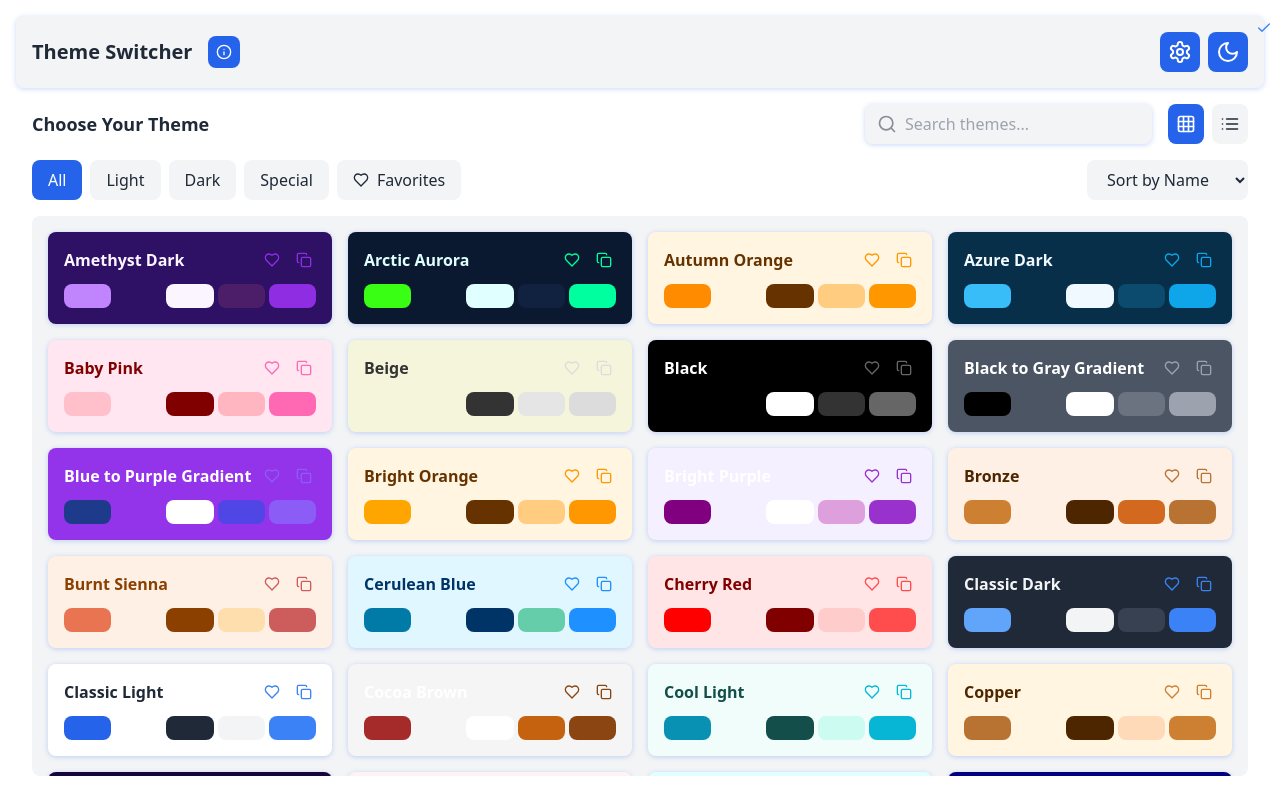
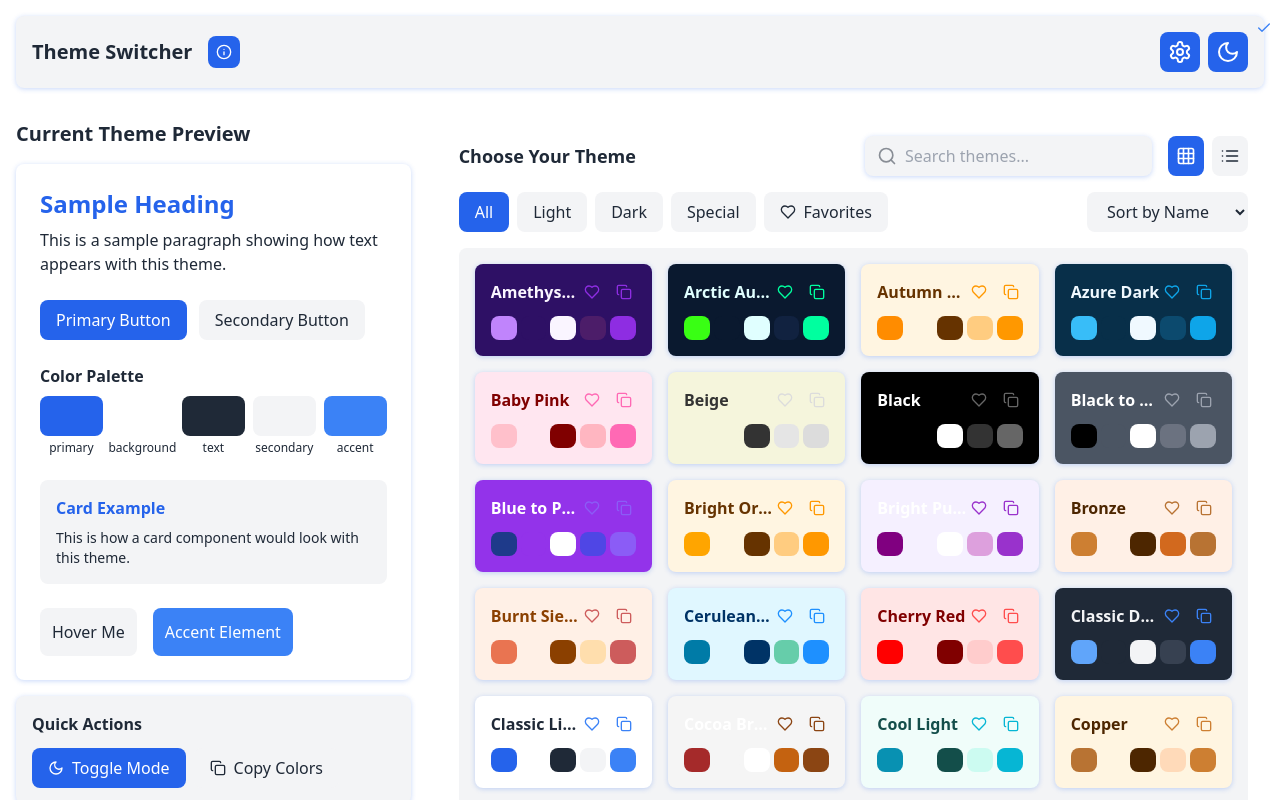
Before and after one commit to arham766/Toogle_theme, a React (Create React App) app: page / in a window 1280 px wide. Shown: the top 800 px of the page. Built offline with nearby package versions, Linux system fonts and the light colour scheme.

Commit message:
Update App.jsx

```diff
--- a/src/App.jsx
+++ b/src/App.jsx
@@ -1,6 +1,5 @@
-// First, replace the shadcn imports with these custom components:
+// App.jsx
 
-// At the top of your App.jsx, replace the shadcn imports with:
 import React, { useState, useEffect, createContext, useContext, useCallback } from 'react';
 import {
   Sun,
@@ -61,6 +60,7 @@ const AlertDescription = ({ children }) => (
     {children}
   </div>
 );
+
 // Theme Context with enhanced features
 const ThemeContext = createContext();
 
@@ -816,6 +816,7 @@ const [favorites, setFavorites] = useState(() => {
     </div>
   </div>
 );
+
 // Header Component
 const Header = () => {
   const {
@@ -899,6 +900,120 @@ const Header = () => {
         </div>
       )}
     </header>
+  );
+};
+
+// ThemePreview Component
+const ThemePreview = ({ theme, animation, borderRadius, shadow }) => {
+  const { colors } = theme;
+
+  return (
+    <div
+      className={`p-6 rounded-lg ${animation}`}
+      style={{
+        backgroundColor: colors.background,
+        color: colors.text,
+        borderRadius: `${borderRadius}px`,
+        boxShadow: `0 ${shadow * 0.02}px ${shadow * 0.1}px ${colors.primary}40`
+      }}
+    >
+      <div className="space-y-6">
+        {/* Text Samples */}
+        <div className="space-y-2">
+          <h3 style={{ color: colors.primary }} className="text-2xl font-bold">
+            Sample Heading
+          </h3>
+          <p className="text-base">
+            This is a sample paragraph showing how text appears with this theme.
+          </p>
+        </div>
+
+        {/* Buttons */}
+        <div className="flex flex-wrap gap-3">
+          <button
+            className={`px-4 py-2 rounded-lg ${animation}`}
+            style={{
+              backgroundColor: colors.primary,
+              color: '#fff',
+              borderRadius: `${borderRadius}px`
+            }}
+          >
+            Primary Button
+          </button>
+          <button
+            className={`px-4 py-2 rounded-lg ${animation}`}
+            style={{
+              backgroundColor: colors.secondary,
+              color: colors.text,
+              borderRadius: `${borderRadius}px`
+            }}
+          >
+            Secondary Button
+          </button>
+        </div>
+
+        {/* Color Palette */}
+        <div className="space-y-2">
+          <h4 className="font-semibold">Color Palette</h4>
+          <div className="grid grid-cols-5 gap-2">
+            {Object.entries(colors).map(([name, value]) => (
+              <div
+                key={name}
+                className="flex flex-col items-center"
+              >
+                <div
+                  className="w-full h-10 rounded-lg"
+                  style={{
+                    backgroundColor: value,
+                    borderRadius: `${borderRadius}px`
+                  }}
+                />
+                <span className="text-xs mt-1">{name}</span>
+              </div>
+            ))}
+          </div>
+        </div>
+
+        {/* Sample Card */}
+        <div
+          className="p-4 rounded-lg"
+          style={{
+            backgroundColor: colors.secondary,
+            borderRadius: `${borderRadius}px`
+          }}
+        >
+          <h4 style={{ color: colors.primary }} className="font-semibold">
+            Card Example
+          </h4>
+          <p className="text-sm mt-2">
+            This is how a card component would look with this theme.
+          </p>
+        </div>
+
+        {/* Interactive Elements */}
+        <div className="flex flex-wrap gap-4">
+          <div
+            className={`p-3 rounded-lg cursor-pointer ${animation}`}
+            style={{
+              backgroundColor: colors.secondary,
+              borderRadius: `${borderRadius}px`
+            }}
+          >
+            Hover Me
+          </div>
+          <div
+            className={`p-3 rounded-lg ${animation}`}
+            style={{
+              backgroundColor: colors.accent,
+              color: '#fff',
+              borderRadius: `${borderRadius}px`
+            }}
+          >
+            Accent Element
+          </div>
+        </div>
+      </div>
+    </div>
   );
 };
 
@@ -1027,8 +1142,66 @@ const App = () => {
         }}
       >
         <Header />
-        <main className="container mx-auto">
+        <main className="container mx-auto py-8">
+          <div className="grid grid-cols-1 lg:grid-cols-3 gap-8">
+            {/* Theme Preview Panel */}
+            <div className="lg:col-span-1">
+              <div className="sticky top-8">
+                <h2 className="text-xl font-bold mb-4">Current Theme Preview</h2>
+                <ThemePreview
+                  theme={themes[currentTheme]}
+                  animation={animation}
+                  borderRadius={borderRadius}
+                  shadow={shadow}
+                />
+
+                {/* Quick Actions */}
+                <div
+                  className={`mt-4 p-4 rounded-lg ${animation}`}
+                  style={{
+                    backgroundColor: themes[currentTheme].colors.secondary,
+                    borderRadius: `${borderRadius}px`,
+                    boxShadow: `0 ${shadow * 0.02}px ${shadow * 0.1}px ${themes[currentTheme].colors.primary}40`
+                  }}
+                >
+                  <h3 className="font-semibold mb-3">Quick Actions</h3>
+                  <div className="flex flex-wrap gap-2">
+                    <button
+                      onClick={toggleDark}
+                      className={`px-4 py-2 rounded-lg flex items-center gap-2 ${animation}`}
+                      style={{
+                        backgroundColor: themes[currentTheme].colors.primary,
+                        color: '#fff',
+                        borderRadius: `${borderRadius}px`
+                      }}
+                    >
+                      {isDark ? <Sun className="w-4 h-4" /> : <Moon className="w-4 h-4" />}
+                      Toggle Mode
+                    </button>
+                    <button
+                      onClick={() => {
+                        const colors = themes[currentTheme].colors;
+                        navigator.clipboard.writeText(JSON.stringify(colors, null, 2));
+                      }}
+                      className={`px-4 py-2 rounded-lg flex items-center gap-2 ${animation}`}
+                      style={{
+                        backgroundColor: themes[currentTheme].colors.secondary,
+                        borderRadius: `${borderRadius}px`
+                      }}
+                    >
+                      <Copy className="w-4 h-4" />
+                      Copy Colors
+                    </button>
+                  </div>
+                </div>
+              </div>
+            </div>
+
+            {/* Theme Grid */}
+            <div className="lg:col-span-2">
               <ThemeGrid />
+            </div>
+          </div>
         </main>
 
         <footer
@@ -1040,6 +1213,7 @@ const App = () => {
           }}
         >
           <p>Theme Switcher Demo - A comprehensive theme management system</p>
+          <p>Developed by: Md Shahrier Islam Arham</p>
         </footer>
       </div>
     </ThemeContext.Provider>
```
Lines whose indentation alone changed are shown as unchanged.
